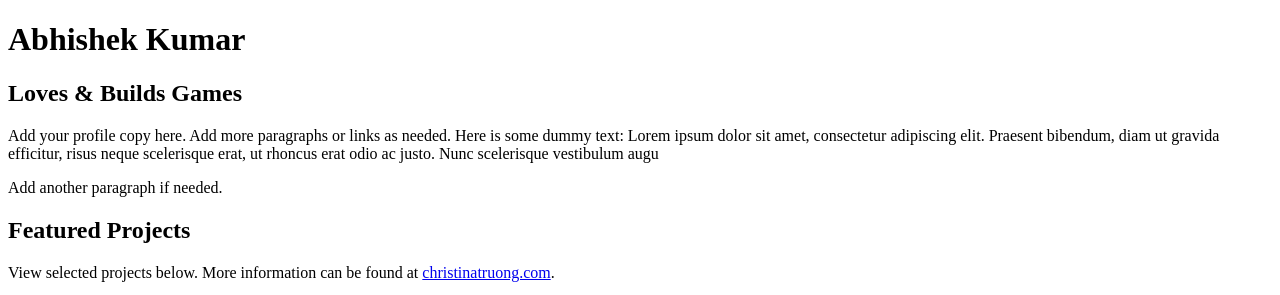
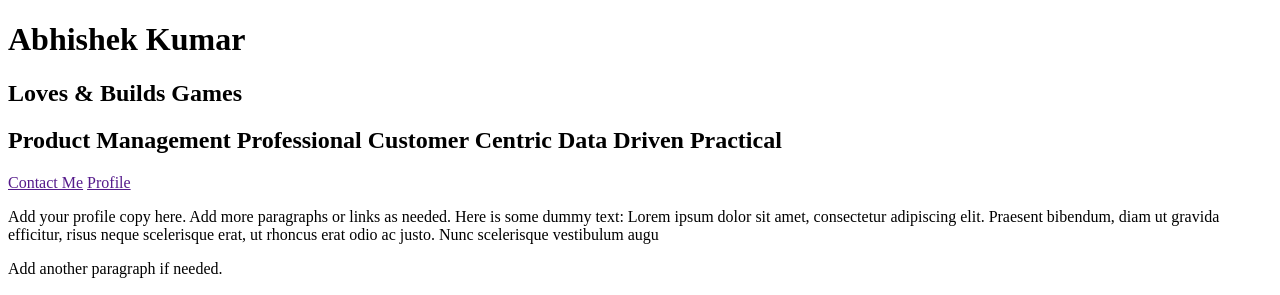
Before and after one commit to Getting2nerdy/learning-HTML-, a plain HTML site: page index.html in a window 1280 px wide. Shown: the top 295 px of the page. Drawn offline with Linux system fonts and the light colour scheme.

Commit message:
Update index.html
js code added

```diff
--- a/index.html
+++ b/index.html
@@ -11,6 +11,17 @@
       <header>
         <h1>Abhishek Kumar</h1>
         <h2>Loves & Builds Games</h2>
+        <h2 class="cd-headline clip is-full-width">
+													   Product Management Professional													   <span class="cd-words-wrapper">
+														   <b class="is-visible">Customer Centric</b>
+														   <b>Data Driven</b>
+														   <b>Practical</b>
+														</span>
+													</h2>
+													<div class="button">
+														<a href="" class="btn primary shine"><i class="fa fa-rocket"></i>Contact Me</a>
+														<a href="" class="btn shine"><i class="fa fa-briefcase"></i>Profile</a>
+													</div>
 
         <p>Add your profile copy here. Add more paragraphs or links as needed. Here is some dummy text: Lorem ipsum dolor sit amet, consectetur adipiscing elit. Praesent bibendum, diam ut gravida efficitur, risus neque scelerisque erat, ut rhoncus erat odio ac justo. Nunc scelerisque vestibulum augu</p>
         <p>Add another paragraph if needed.</p>
```
